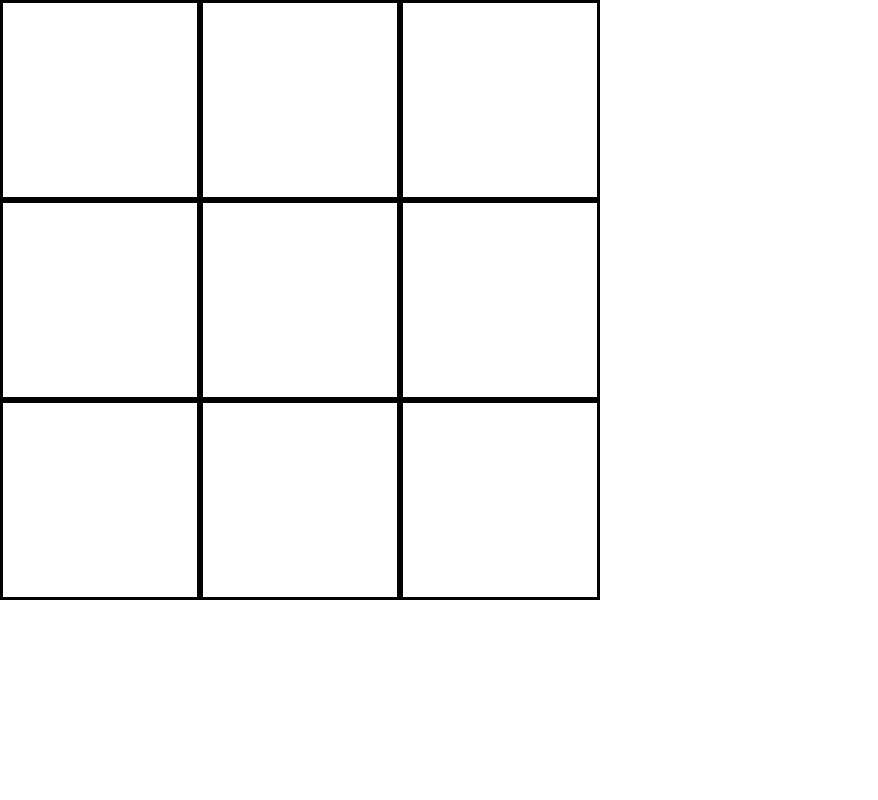
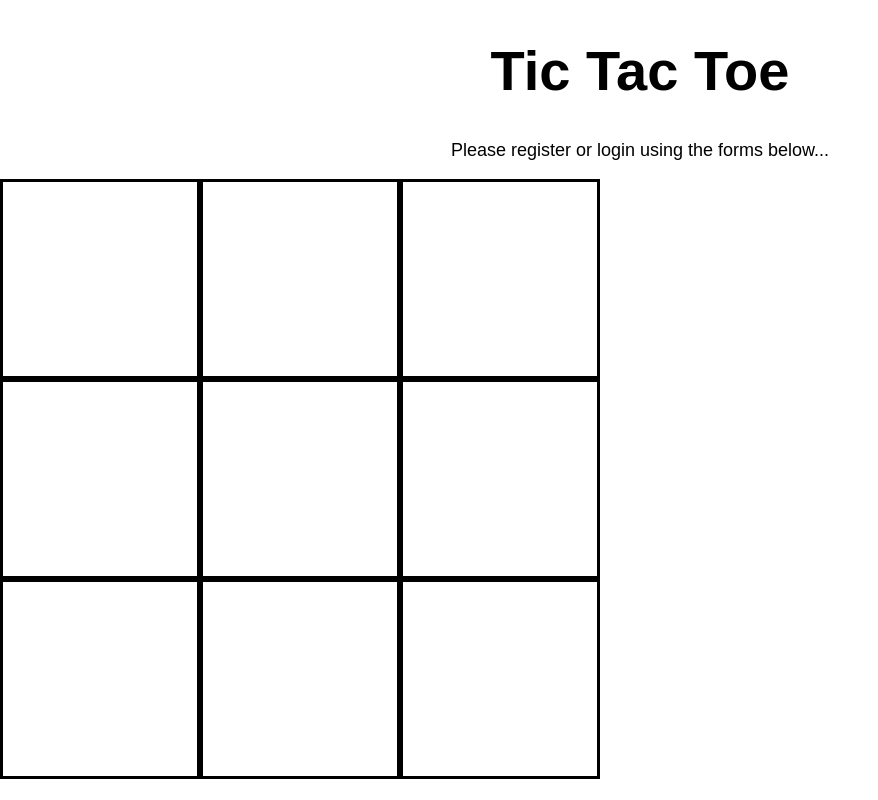
Before and after one commit to GiantSlayer1913/simple-react, a React (Create React App) app: page / in a window 1280 px wide. Shown: the whole page, without its empty margins (0-878 px from the left). Built offline with nearby package versions, Linux system fonts and the light colour scheme.

Commit message:
Added check winner to h2

```diff
--- a/package.json
+++ b/package.json
@@ -12,5 +12,6 @@
     "build": "react-scripts build",
     "test": "react-scripts test --env=jsdom",
     "eject": "react-scripts eject"
-  }
+  },
+  "homepage": "http://giantslayer1913.github.io/tic-tac-toe-react"
 }
--- a/src/App.css
+++ b/src/App.css
@@ -15,11 +15,13 @@
 }
 
 .App-title {
-  font-size: 1.5em;
+  font-size: 3.5em;
+  text-align: center;
 }
 
 .App-intro {
   font-size: large;
+  text-align: center;
 }
 
 @keyframes App-logo-spin {
@@ -33,7 +35,12 @@
   height: 600px;
   flex-direction: row;
   flex-wrap: wrap;
-  justify-content: flex-start;
+  justify-content: center;
+
+}
+
+.center-simple {
+  text-align: center;
 }
 
 .square {
--- a/src/App.js
+++ b/src/App.js
@@ -42,11 +42,18 @@ class App extends Component {
 
   render() {
     return (
-      <div className="board">
-      {this.state.board.map((cell, index) => {
-        return <div onClick={() => this.handleClick(index)} className="square">{cell}</div>;
-      })}
-      </div>
+      <div className="App-container">
+          <h1 className="App-title">Tic Tac Toe</h1>
+          <p className="App-intro">Please register or login using the forms below...</p>
+          {this.state.winner ? <h2>{`The winner is ${this.state.winner}`}</h2> : null}
+          <div className="center-simple">
+            <div className="board">
+            {this.state.board.map((cell, index) => {
+              return <div onClick={() => this.handleClick(index)} className="square">{cell}</div>;
+            })}
+            </div>
+          </div>
+        </div>
     )
   }
 }
```
